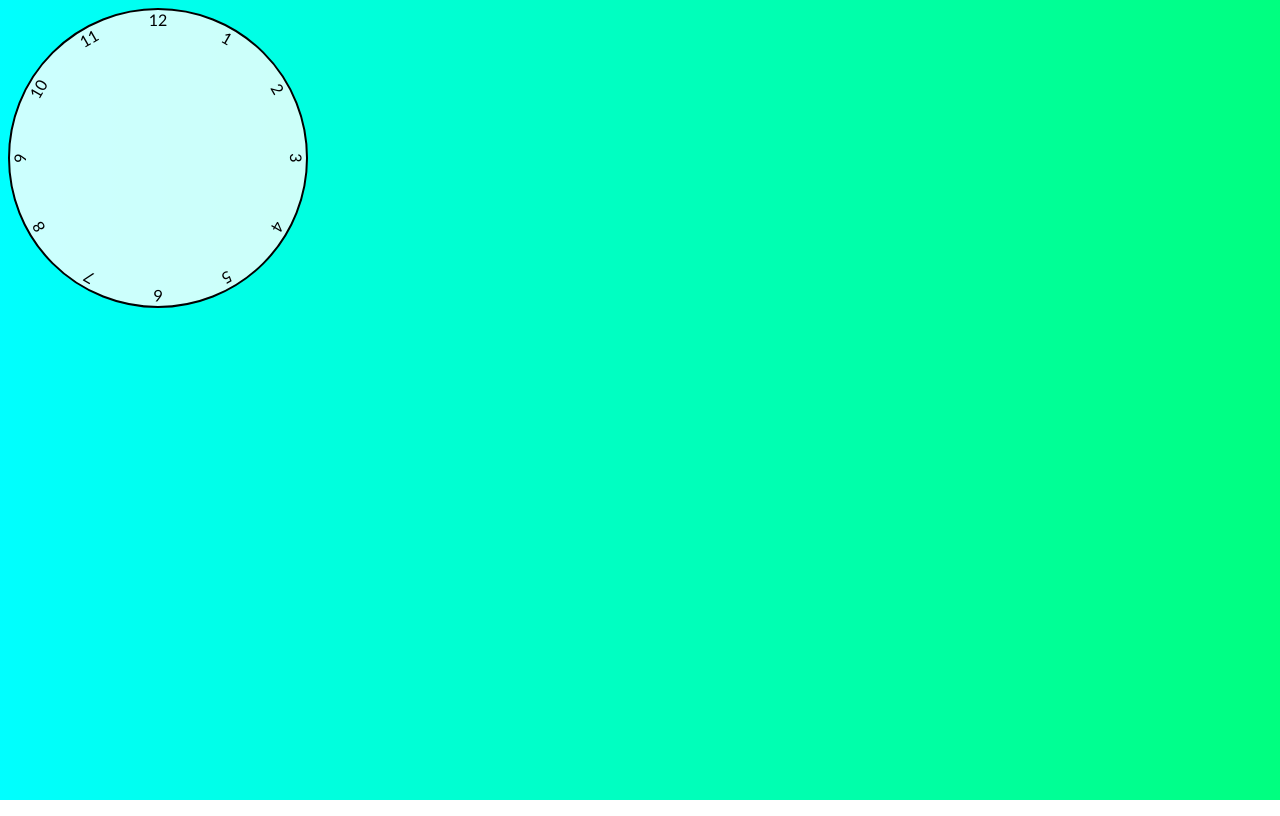
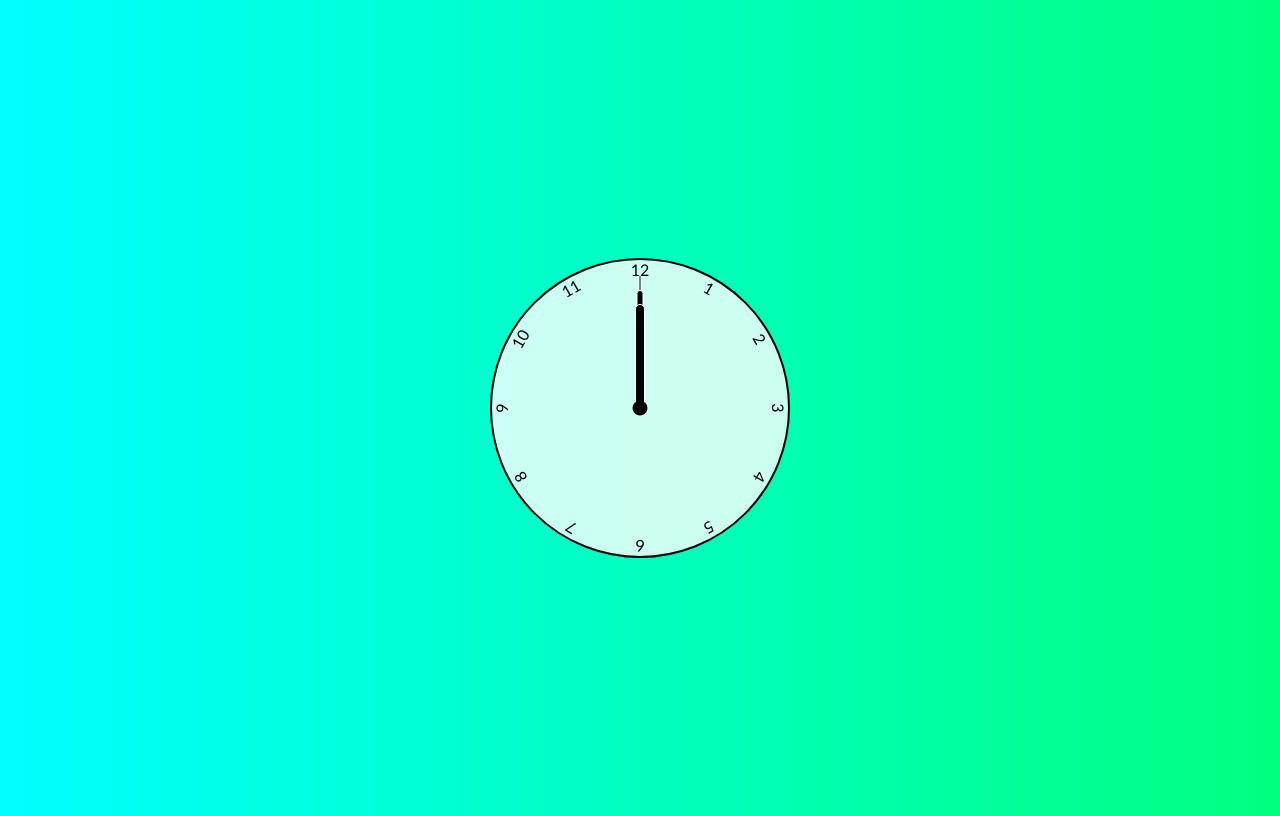
Before and after one commit to tristanpangi/JavaScript-Projects, a plain HTML site: page JavaScript Clock/index.html in a window 1280 px wide. Drawn offline with Linux system fonts and the light colour scheme.

Commit message:
Added clock hands and center dot

```diff
--- a/JavaScript Clock/styles.css
+++ b/JavaScript Clock/styles.css
@@ -5,6 +5,11 @@
 
 body{
     background: linear-gradient(to left, hsl(150, 100%, 50%), hsl(180, 100%, 50%));
+    display: flex;
+    justify-content: center;
+    align-items: center;
+    min-height: 100vh;
+    overflow: hidden;
 }
 
 .clock{
@@ -36,3 +41,48 @@ body{
 .clock .number9{--rotation: 270deg;}
 .clock .number10{--rotation: 300deg;}
 .clock .number11{--rotation: 330deg;}
+
+.clock .hand {
+    --rotation: 0;
+    position: absolute;
+    bottom: 50%;
+    left: 50%;
+    background-color: black;
+    border: 1px solid white;
+    border-top-left-radius: 10px;
+    border-top-right-radius: 10px;
+    transform-origin: bottom;
+    z-index: 10;
+    transform: translateX(-50%) rotate(calc(var(--rotation) * 1deg));
+}
+
+.clock::after {
+    content: '';
+    position: absolute;
+    background-color: black;
+    z-index: 11;
+    width: 15px;
+    height: 15px;
+    top: 50%;
+    left: 50%;
+    transform: translate(-50%, -50%);
+    border-radius: 50%;
+}
+
+.clock .hand.second {
+    width: 3px;
+    height: 45%;
+    background-color: black;
+}
+
+.clock .hand.minute {
+    width: 7px;
+    height: 40%;
+    background-color: black;
+}
+
+.clock .hand.hour {
+    width: 10px;
+    height: 35%;
+    background-color: black;
+}
```
